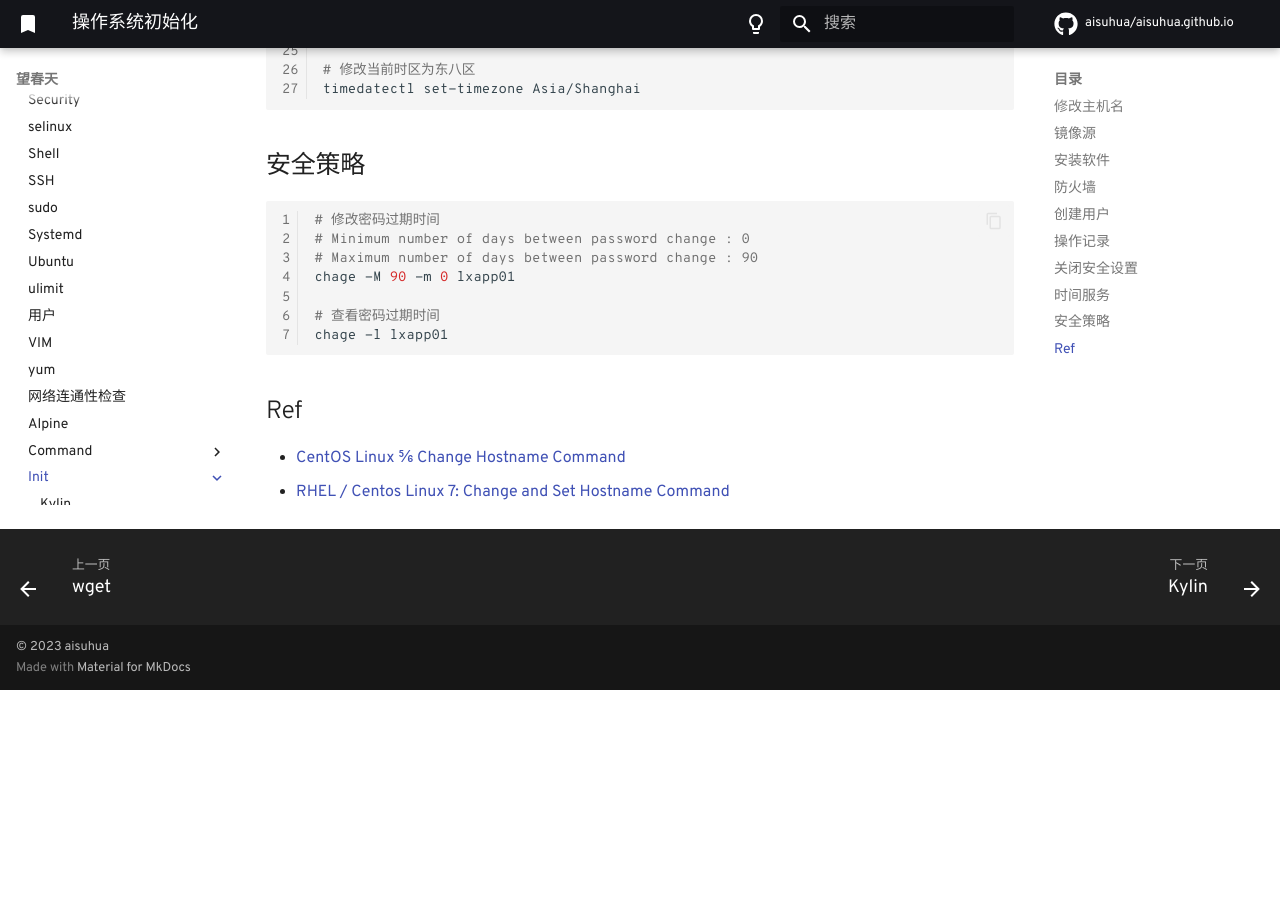
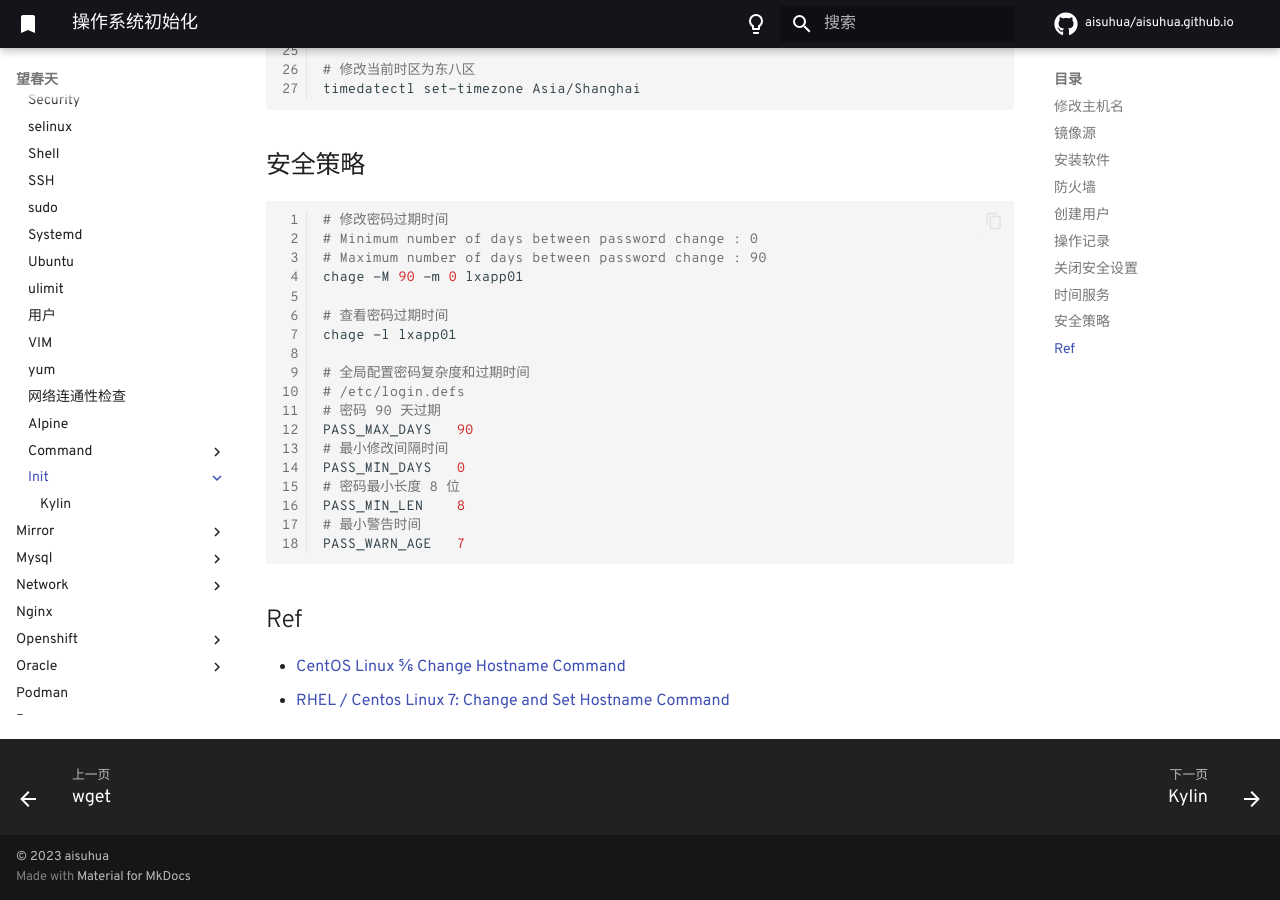
Before and after one commit to aisuhua/aisuhua.github.io, an MkDocs documentation site: the page built from docs/linux/init/README.md, in a window 1280 px wide and 900 px high, scrolled down 3533 px. Built offline with MkDocs 1.6.1 and Material for MkDocs 9.7.7, drawn with Linux system fonts in a browser that asks for light colours; comment, search, counter and statistics services are not loaded; before the commit the page ends 4223 px from its top, so only the background shows below that.

Commit message:
README.md

````diff
--- a/docs/linux/init/README.md
+++ b/docs/linux/init/README.md
@@ -188,7 +188,16 @@
 # 查看密码过期时间
 chage -l lxapp01
 
-
+# 全局配置密码复杂度和过期时间
+# /etc/login.defs
+# 密码 90 天过期
+PASS_MAX_DAYS   90
+# 最小修改间隔时间
+PASS_MIN_DAYS   0
+# 密码最小长度 8 位
+PASS_MIN_LEN    8
+# 最小警告时间
+PASS_WARN_AGE   7
 ```
 
 
````
